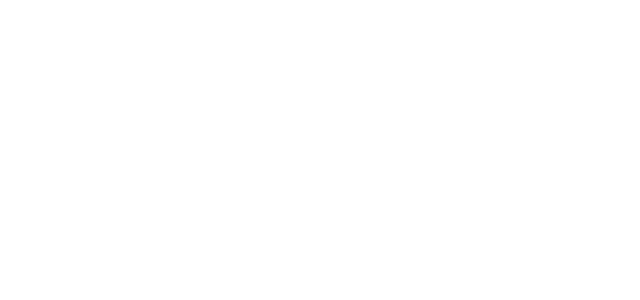
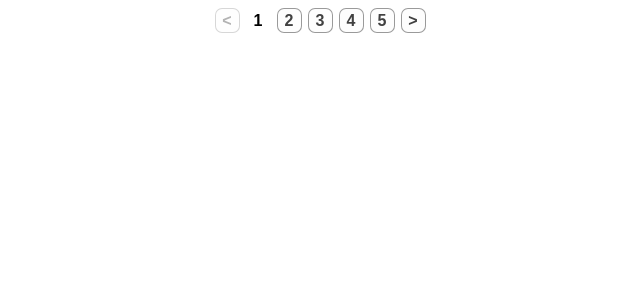
Before and after one commit to 4-MOARI/MOARI_FE, a React (Vite) app: page /search in a window 1280 px wide. Before the commit this address had no page. Shown: the top 300 px of the page, without its empty margins (320-960 px from the left). Built offline with nearby package versions, Linux system fonts and the light colour scheme; the HTML template or start-up script is replaced by a standard one.

Commit message:
[FEAT]페이지네이션 공통 컴포넌트 UI 구현

```diff
--- /dev/null
+++ b/src/components/common/Pagination/Pagination.css
@@ -0,0 +1,49 @@
+
+.pagination-container {
+  display: flex;
+  justify-content: center;
+  align-items: center;
+  gap: 6px;
+}
+
+.pagination-button {
+  display: flex;
+  width: 25px;
+  height: 25px;
+
+  justify-content: center;
+  align-items: center;
+
+  border-radius: 7px;
+  border: 0.2px solid rgba(0, 0, 0, 0.39);
+
+  background: rgba(250, 250, 250, 0.49);
+
+  backdrop-filter: blur(2px);
+
+  color: #414141;
+
+  font-size: 16px;
+  font-weight: 600;
+
+  cursor: pointer;
+
+  transition: 0.2s;
+}
+
+.pagination-button:hover {
+  opacity: 0.8;
+}
+
+.pagination-active {
+  background: var(--color-primary);
+
+  color: var(--color-white);
+
+  border: none;
+}
+
+.pagination-button:disabled {
+  opacity: 0.4;
+  cursor: default;
+}
--- /dev/null
+++ b/src/components/common/Pagination/Pagination.jsx
@@ -0,0 +1,57 @@
+import './Pagination.css';
+
+export default function Pagination({
+  currentPage,
+  totalPages,
+  onPageChange,
+}) {
+  const handlePrev = () => {
+    if (currentPage > 1) {
+      onPageChange(currentPage - 1);
+    }
+  };
+
+  const handleNext = () => {
+    if (currentPage < totalPages) {
+      onPageChange(currentPage + 1);
+    }
+  };
+
+  return (
+    <div className="pagination-container">
+      <button
+        className="pagination-button"
+        onClick={handlePrev}
+        disabled={currentPage === 1}
+      >
+        {'<'}
+      </button>
+
+      {Array.from({ length: totalPages }, (_, index) => {
+        const page = index + 1;
+
+        return (
+          <button
+            key={page}
+            className={
+              currentPage === page
+                ? 'pagination-button pagination-active'
+                : 'pagination-button'
+            }
+            onClick={() => onPageChange(page)}
+          >
+            {page}
+          </button>
+        );
+      })}
+
+      <button
+        className="pagination-button"
+        onClick={handleNext}
+        disabled={currentPage === totalPages}
+      >
+        {'>'}
+      </button>
+    </div>
+  );
+}
--- /dev/null
+++ b/src/pages/Search/SearchPage.jsx
@@ -0,0 +1,21 @@
+import { useState } from 'react';
+import Pagination from '../../components/common/Pagination/Pagination';
+
+export default function SearchPage() {
+    //디폹로 처음 들어가면 1페이지
+  const [currentPage, setCurrentPage] = useState(1);
+//임시로 5로 설정(나중에흠 currentPage, totalPages로관리해서 paginationdp props로 넘겨주면 됩니다)
+  const totalPages = 5;
+
+  return (
+    <div>
+      {/* 검색 결과 카드 목록 */}
+
+      <Pagination
+        currentPage={currentPage}
+        totalPages={totalPages}
+        onPageChange={setCurrentPage}
+      />
+    </div>
+  );
+}
--- a/src/router/Router.jsx
+++ b/src/router/Router.jsx
@@ -1,12 +1,14 @@
 import { BrowserRouter, Routes, Route } from "react-router-dom";
 
 import HomePage from "../pages/Home/HomePage";
+import SearchPage from "../pages/Search/SearchPage";
 
 export default function Router() {
   return (
     <BrowserRouter>
       <Routes>
         <Route path="/" element={<HomePage />} />
+        <Route path="/search" element={<SearchPage />} />
       </Routes>
     </BrowserRouter>
   );
```
